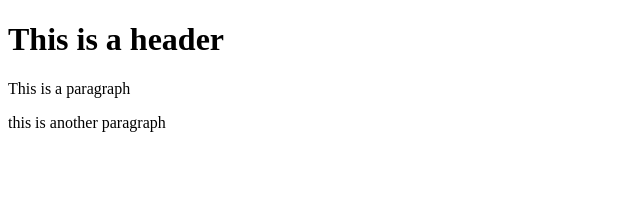
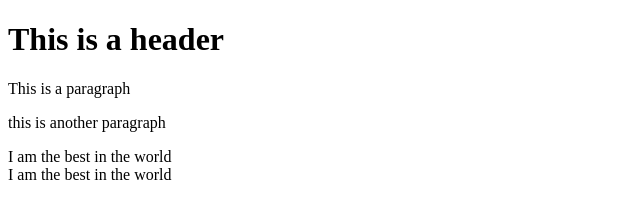
Before and after one commit to FiyinA/git-test, a website: page index.html in a window 1280 px wide. Shown: the whole page, without its empty margins (0-640 px from the left). Drawn offline with Linux system fonts and the light colour scheme.

Commit message:
new files

```diff
--- a/index.html
+++ b/index.html
@@ -4,5 +4,7 @@
         <h1> This is a header</h1>
         <p> This is a paragraph</p>
         <p> this is another paragraph</p>
+        <div id= "content">I am the best in the world</div>
+        <div id= "content">I am the best in the world</div>
     </body>
 </html>
```
Also changed, not shown: package.json (added, +24 -0 lines), 2 other files.
